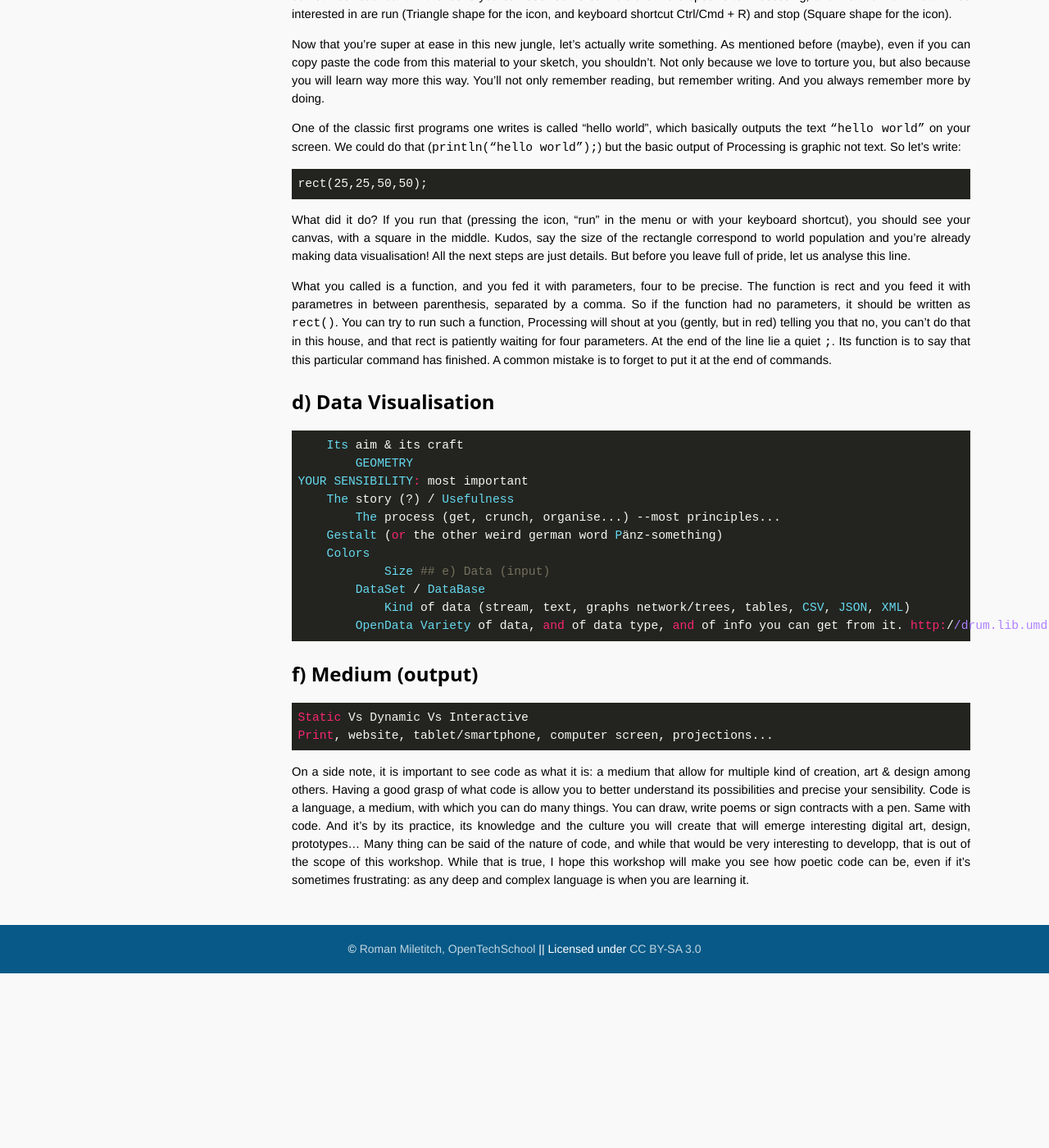
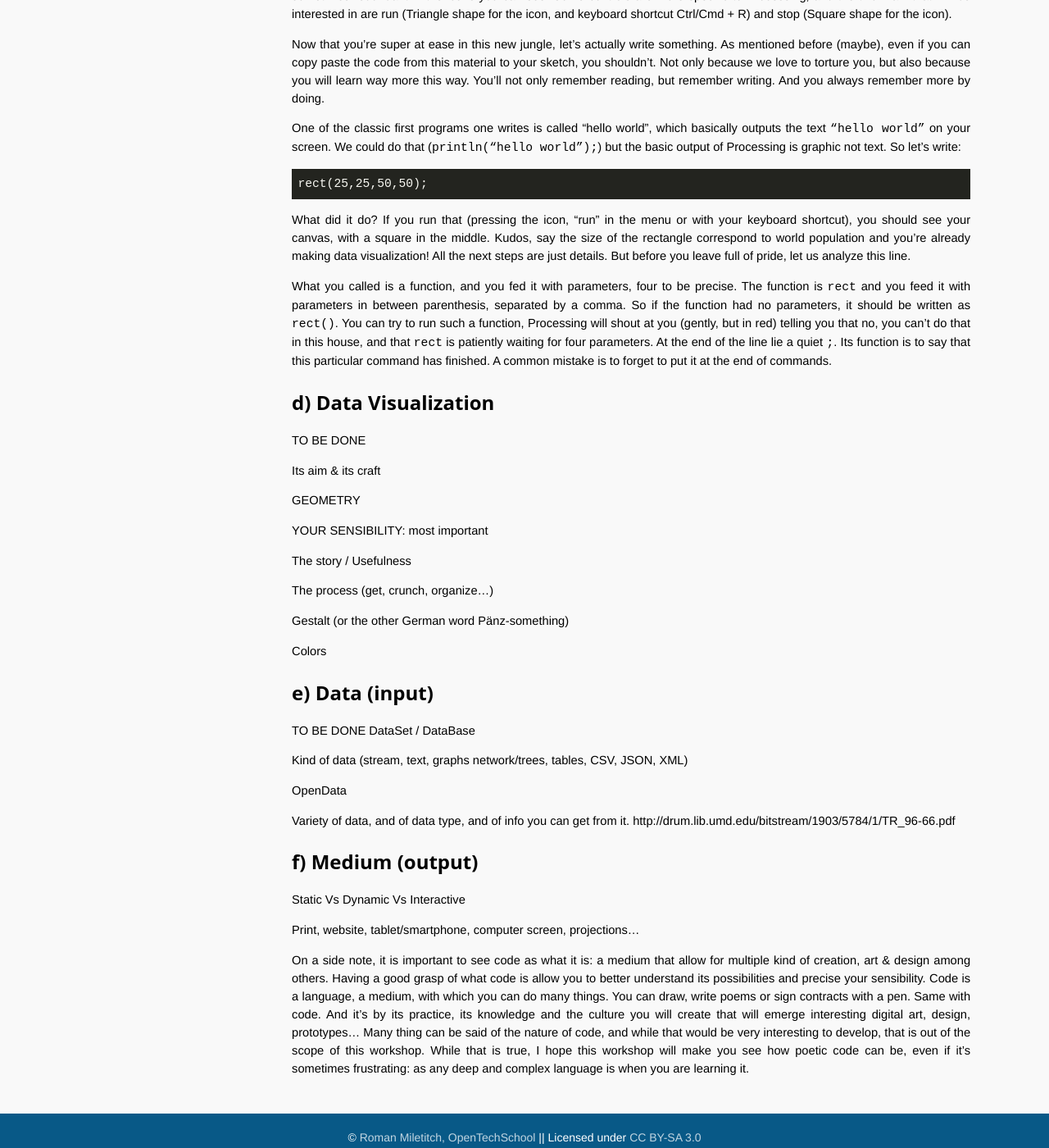
Before and after one commit to OpenTechSchool-Brussels/data-visualisation-with-processing, a Jekyll site: the page built from Setting-up.markdown, in a window 1280 px wide and 1400 px high, scrolled down 1030 px. Shown: the whole window at 82% size. Built offline with Jekyll 4.4.1, drawn with Linux system fonts in a browser that asks for light colours; Markdown is read by kramdown in place of the engine named in the settings; before the commit the page ends 2217 px from its top, so only the background shows below that; some of the changed text lies outside the part shown.

Commit message:
Update Setting-up.markdown

````diff
--- a/Setting-up.markdown
+++ b/Setting-up.markdown
@@ -38,30 +38,42 @@ One of the classic first programs one writes is called “hello world”, which
 rect(25,25,50,50);
 ```
 
-What did it do? If you run that (pressing the icon, “run” in the menu or with your keyboard shortcut), you should see your canvas, with a square in the middle. Kudos, say the size of the rectangle correspond to world population and you're already making data visualisation! All the next steps are just details. But before you leave full of pride, let us analyse this line.
+What did it do? If you run that (pressing the icon, “run” in the menu or with your keyboard shortcut), you should see your canvas, with a square in the middle. Kudos, say the size of the rectangle correspond to world population and you're already making data visualization! All the next steps are just details. But before you leave full of pride, let us analyze this line.
 
-What you called is a function, and you fed it with parameters, four to be precise. The function is rect and you feed it with parametres in between parenthesis, separated by a comma. So if the function had no parameters, it should be written as `rect()`. You can try to run such a function, Processing will shout at you (gently, but in red) telling you that no, you can’t do that in this house, and that rect is patiently waiting for four parameters. At the end of the line lie a quiet `;`. Its function is to say that this particular command has finished. A common mistake is to forget to put it at the end of commands.
+What you called is a function, and you fed it with parameters, four to be precise. The function is `rect` and you feed it with parameters in between parenthesis, separated by a comma. So if the function had no parameters, it should be written as `rect()`. You can try to run such a function, Processing will shout at you (gently, but in red) telling you that no, you can’t do that in this house, and that `rect` is patiently waiting for four parameters. At the end of the line lie a quiet `;`. Its function is to say that this particular command has finished. A common mistake is to forget to put it at the end of commands.
 
 
-##d) Data Visualisation
-        Its aim & its craft
-            GEOMETRY
-    YOUR SENSIBILITY: most important
-        The story (?) / Usefulness
-            The process (get, crunch, organise...)
---most principles...
-        Gestalt (or the other weird german word Pänz-something)
-        Colors
-                Size
+##d) Data Visualization
+TO BE DONE
+
+Its aim & its craft
+
+GEOMETRY
+
+YOUR SENSIBILITY: most important
+
+The story / Usefulness
+
+The process (get, crunch, organize...)
+
+Gestalt (or the other German word Pänz-something)
+
+Colors
+
 ##e) Data (input)
-            DataSet / DataBase
-                Kind of data (stream, text, graphs network/trees, tables, CSV, JSON, XML)
-            OpenData
+TO BE DONE
+DataSet / DataBase
+
+Kind of data (stream, text, graphs network/trees, tables, CSV, JSON, XML)
+
+OpenData
+
 Variety of data, and of data type, and of info you can get from it.
 http://drum.lib.umd.edu/bitstream/1903/5784/1/TR_96-66.pdf
 
 ##f) Medium (output)
-    Static Vs Dynamic Vs Interactive
-    Print, website, tablet/smartphone, computer screen, projections...
+Static Vs Dynamic Vs Interactive
 
-On a side note, it is important to see code as what it is: a medium that allow for multiple kind of creation, art & design among others. Having a good grasp of what code is allow you to better understand its possibilities and precise your sensibility. Code is a language, a medium, with which you can do many things. You can draw, write poems or sign contracts with a pen. Same with code. And it’s by its practice, its knowledge and the culture you will create that will emerge interesting digital art, design, prototypes... Many thing can be said of the nature of code, and while that would be very interesting to developp, that is out of the scope of this workshop. While that is true, I hope this workshop will make you see how poetic code can be, even if it’s sometimes frustrating: as any deep and complex language is when you are learning it.
+Print, website, tablet/smartphone, computer screen, projections...
+
+On a side note, it is important to see code as what it is: a medium that allow for multiple kind of creation, art & design among others. Having a good grasp of what code is allow you to better understand its possibilities and precise your sensibility. Code is a language, a medium, with which you can do many things. You can draw, write poems or sign contracts with a pen. Same with code. And it’s by its practice, its knowledge and the culture you will create that will emerge interesting digital art, design, prototypes... Many thing can be said of the nature of code, and while that would be very interesting to develop, that is out of the scope of this workshop. While that is true, I hope this workshop will make you see how poetic code can be, even if it’s sometimes frustrating: as any deep and complex language is when you are learning it.
````
Also changed, not shown: other parts of Setting-up.markdown (+2 -2 lines).
